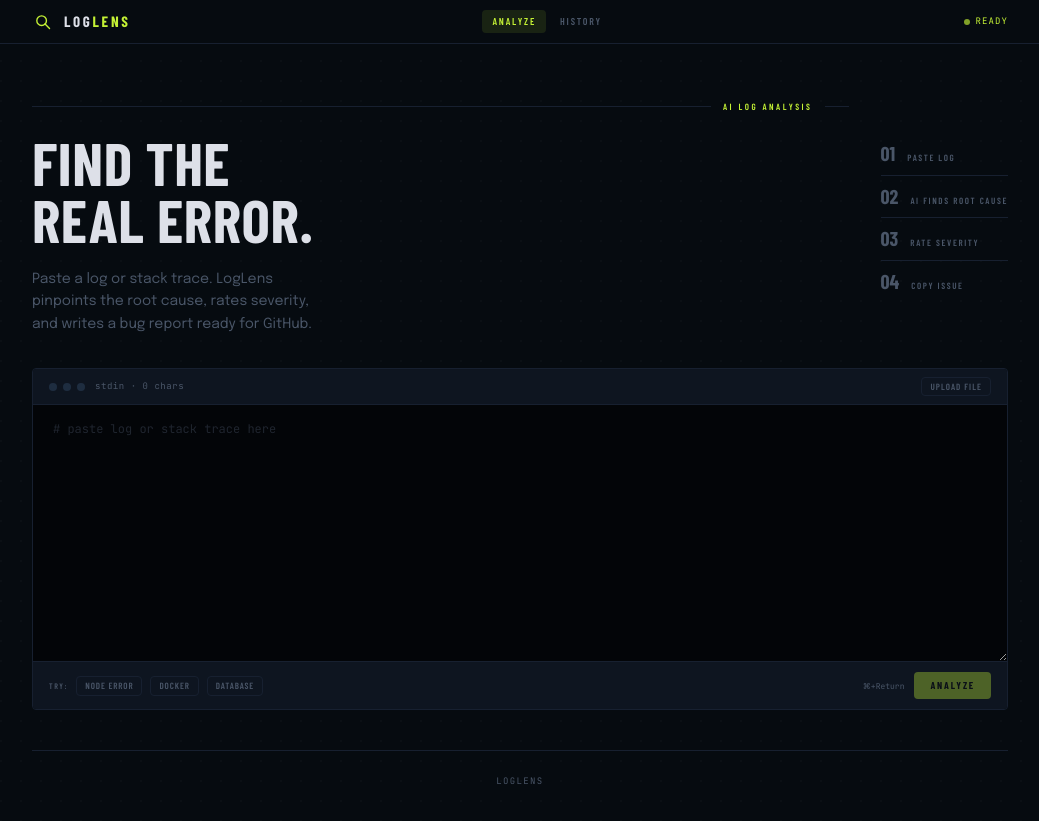
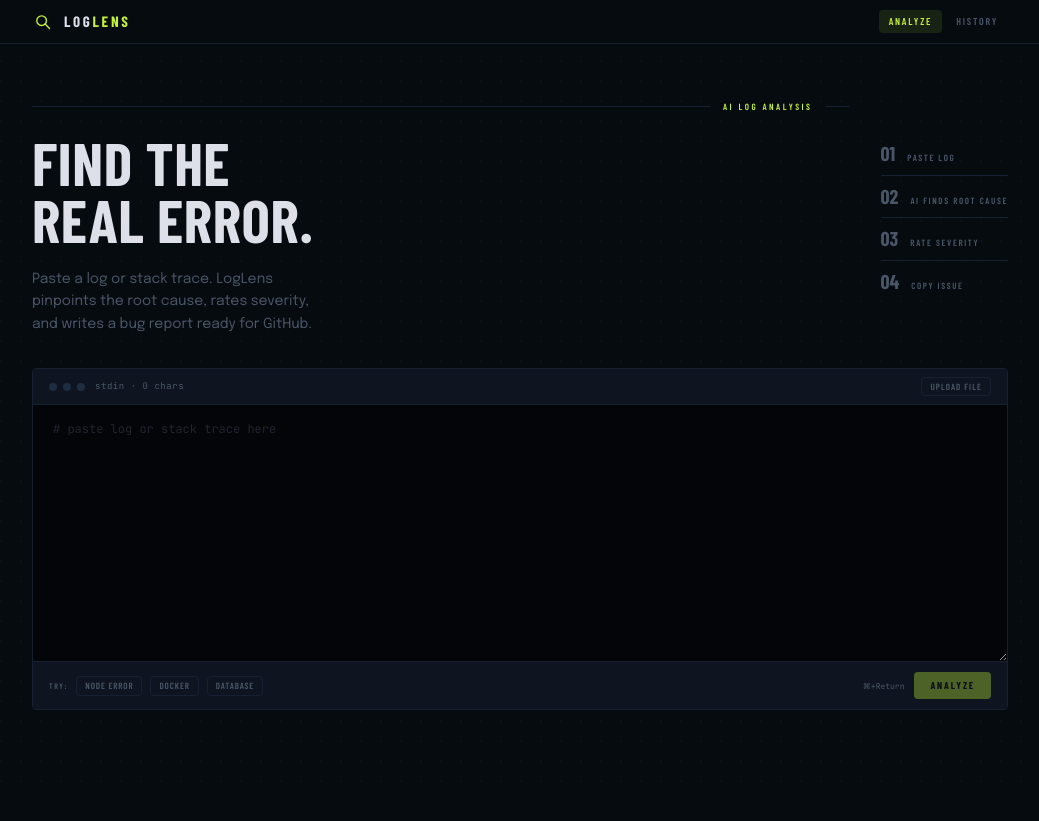
Before and after one commit to jacknegri89/LogLens, a React (Vite) app in the folder client/: page / in a window 1280 px wide. Shown: the whole page, without its empty margins (120-1159 px from the left). After the commit the page ends 800 px from the top, so only its background shows below. Built offline with nearby package versions, Linux system fonts and the light colour scheme; no server answers; a web font is replaced by a local one.

Commit message:
style(client): remove footer and READY status indicator from nav

```diff
--- a/client/src/components/Layout.tsx
+++ b/client/src/components/Layout.tsx
@@ -27,12 +27,6 @@ export function Layout() {
               History
             </NavLink>
           </nav>
-          <div className="flex items-center gap-1.5">
-            <span className="h-1.5 w-1.5 animate-pulse-dot rounded-full bg-signal" />
-            <span className="font-mono text-[9px] tracking-[0.12em] text-signal uppercase">
-              ready
-            </span>
-          </div>
         </div>
       </header>
 
@@ -40,11 +34,6 @@ export function Layout() {
         <Outlet />
       </main>
 
-      <footer className="mx-auto w-full max-w-5xl px-6 pb-8">
-        <div className="border-t border-line pt-6 text-center font-mono text-[9px] tracking-[0.15em] text-fg-faint uppercase">
-          LogLens
-        </div>
-      </footer>
     </div>
   );
 }
```
